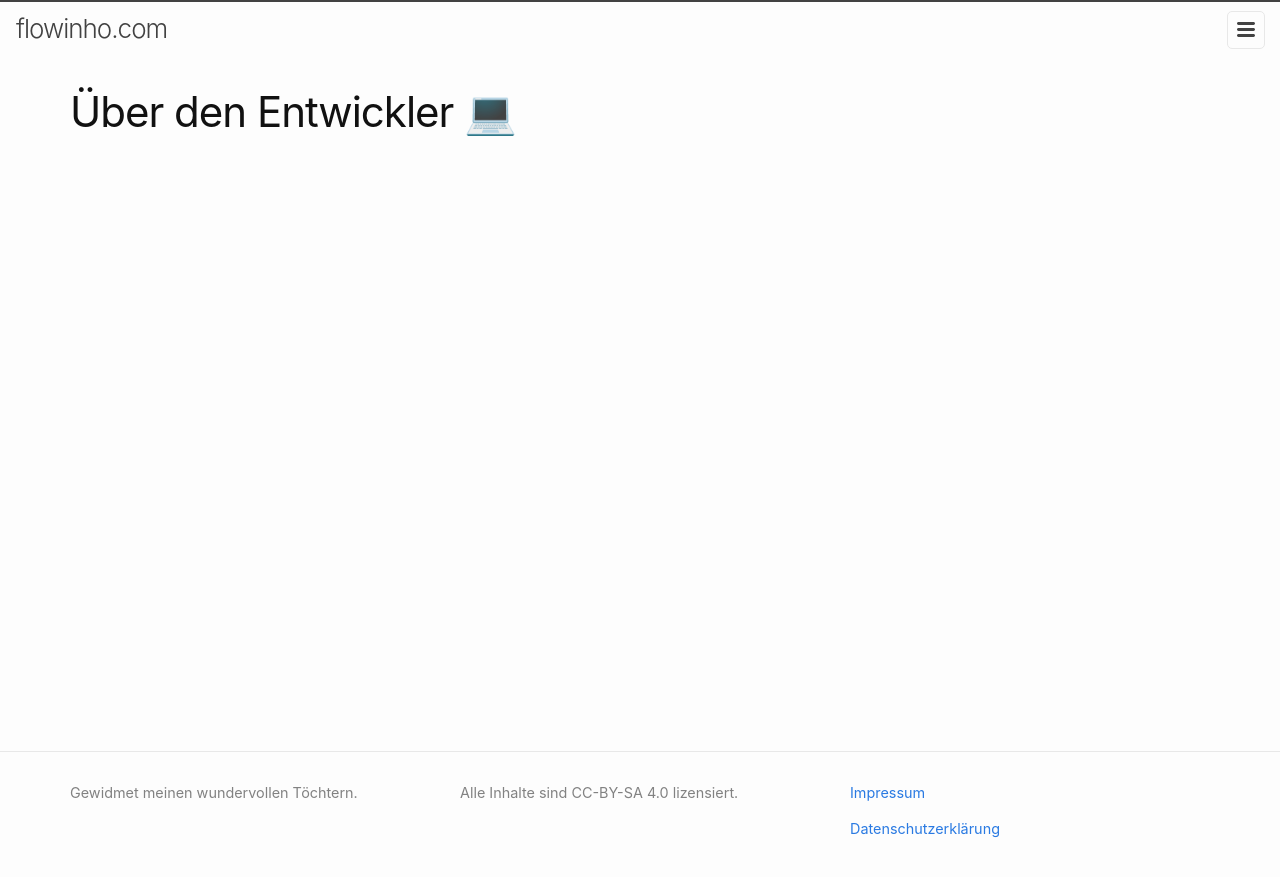
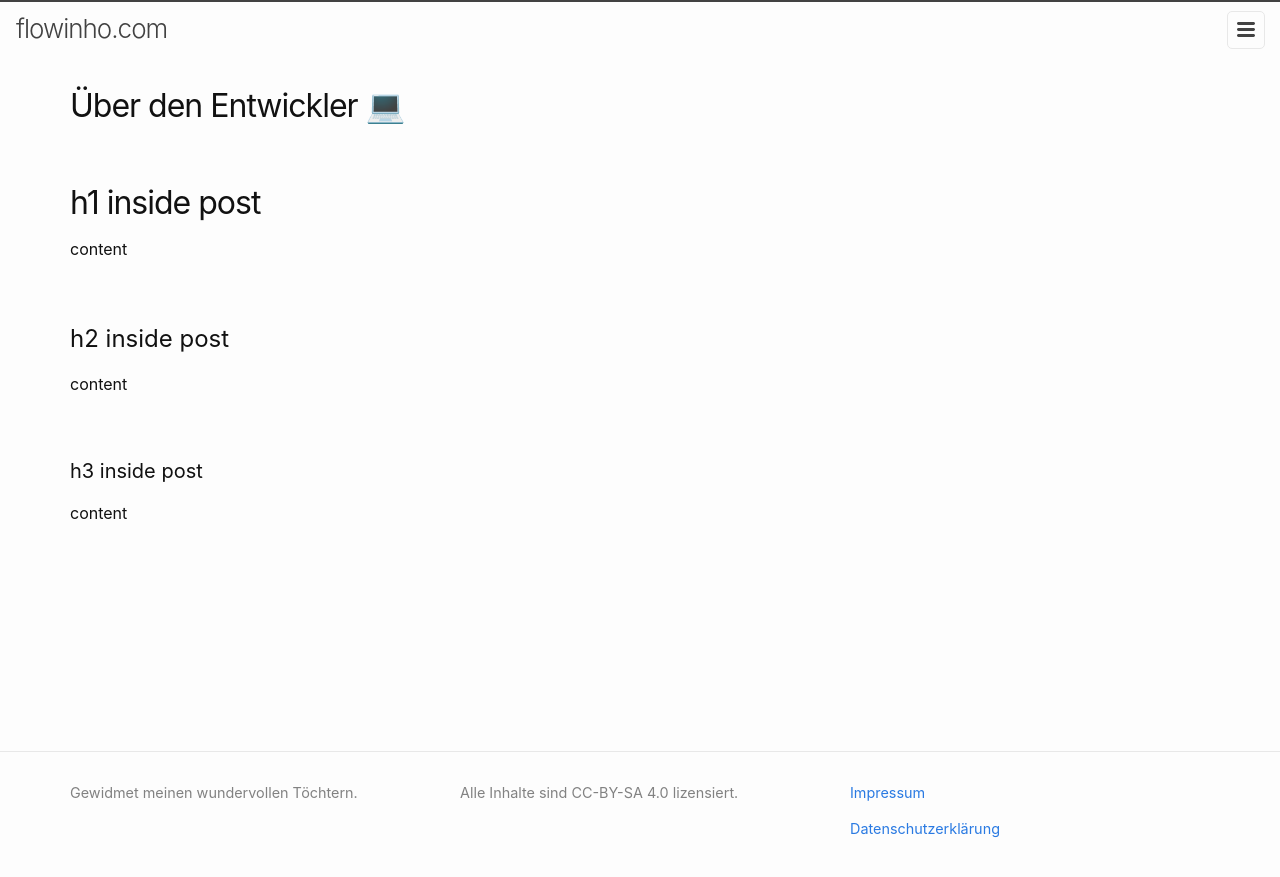
Before and after one commit to flowinho/personal-site, a Jekyll site: the page built from ueber-den-entwickler.md, in a window 1280 px wide. Shown: the top 877 px of the page. Built offline with Jekyll 4.4.1, drawn with Linux system fonts in a browser that asks for light colours.

Commit message:
Adjust font-sizes

```diff
--- a/_sass/minima/_base.scss
+++ b/_sass/minima/_base.scss
@@ -60,8 +60,6 @@ hr {
 main {
   display: block; /* Default value of `display` of `main` element is 'inline' in IE 11. */
 }
-
-
 
 /**
  * Images
--- a/_sass/minima/_layout.scss
+++ b/_sass/minima/_layout.scss
@@ -250,12 +250,12 @@
 
 .post-title,
 .post-content h1 {
-  @include relative-font-size(2.625);
+  @include relative-font-size(2.0);
   letter-spacing: -1px;
   line-height: 1.15;
 
   @media screen and (min-width: $on-large) {
-    @include relative-font-size(2.625);
+    @include relative-font-size(2.0);
   }
 }
 
@@ -266,18 +266,18 @@
   h4, h5, h6 { margin-top: $spacing-unit }
 
   h2 {
-    @include relative-font-size(1.75);
+    @include relative-font-size(1.5);
 
     @media screen and (min-width: $on-large) {
-      @include relative-font-size(2);
+      @include relative-font-size(1.5);
     }
   }
 
   h3 {
-    @include relative-font-size(1.375);
+    @include relative-font-size(1.25);
 
     @media screen and (min-width: $on-large) {
-      @include relative-font-size(1.625);
+      @include relative-font-size(1.25);
     }
   }
 
--- a/ueber-den-entwickler.md
+++ b/ueber-den-entwickler.md
@@ -2,3 +2,10 @@
 layout: page
 title: "Über den Entwickler 💻"
 ---
+
+# h1 inside post
+content
+## h2 inside post
+content
+### h3 inside post
+content
```
Also changed, not shown: index.markdown (+7 -1 lines), 5 other files.
